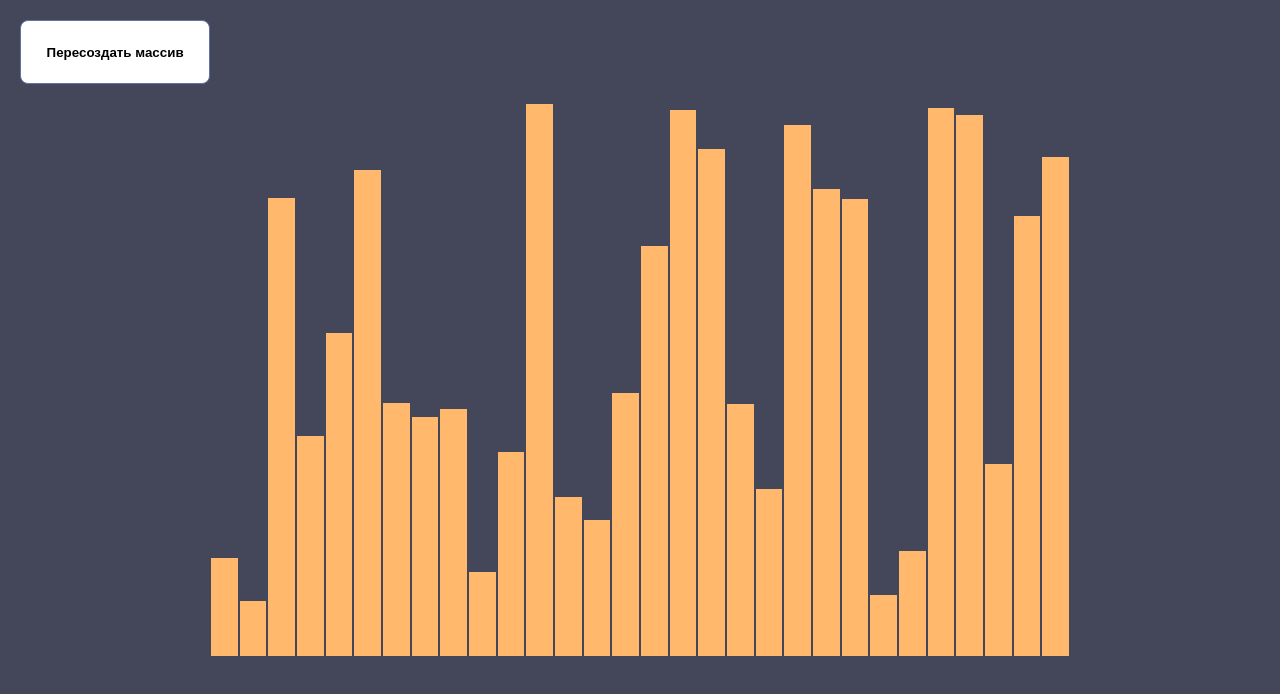
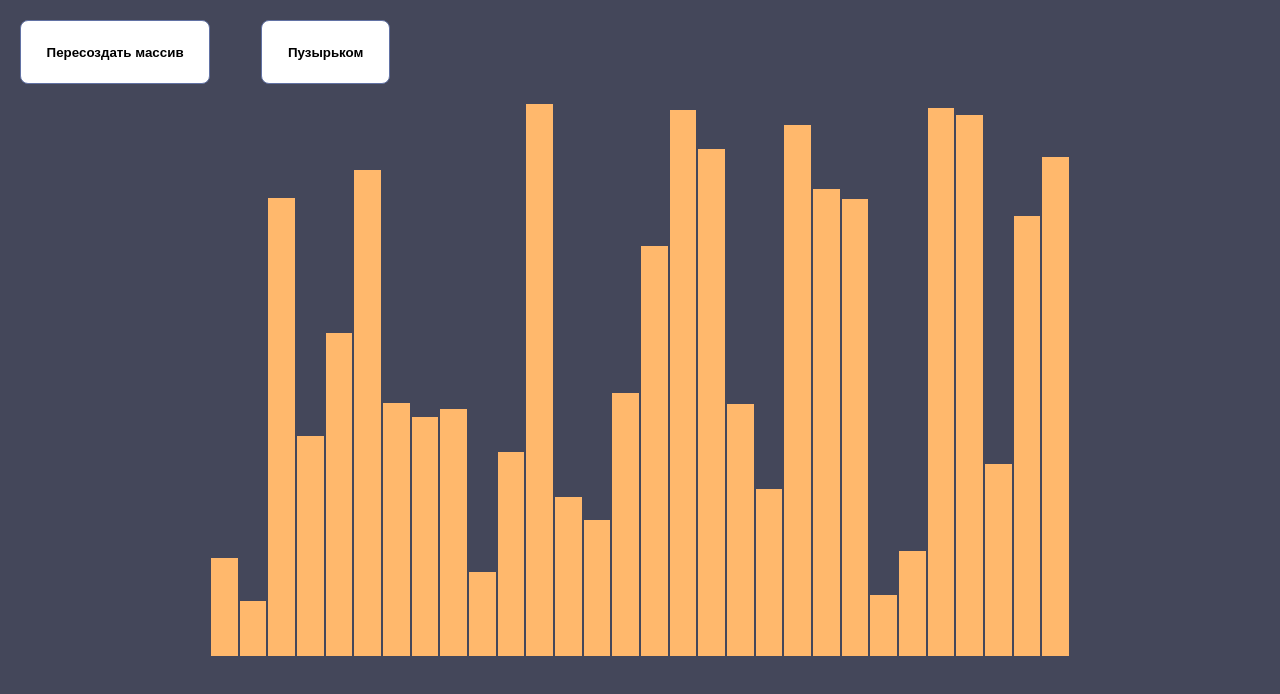
Before and after one commit to shaulov/sorting-algorithms-visualization, a React (Create React App) app: page / in a window 1280 px wide. Shown: the top 694 px of the page. Built offline with nearby package versions, Linux system fonts and the light colour scheme.

Commit message:
Add sort buttons

```diff
--- a/src/components/controls/controls.tsx
+++ b/src/components/controls/controls.tsx
@@ -1,4 +1,5 @@
 import ResetButton from '../reset-button/reset-button';
+import SortButtons from '../sort-buttons/sort-buttons';
 
 import './controls.scss';
 
@@ -6,6 +7,7 @@ const Controls = () => (
   <div className="controls">
     <div className="controls__buttons">
       <ResetButton />
+      <SortButtons />
     </div>
   </div>
 );
--- /dev/null
+++ b/src/components/sort-buttons/sort-buttons.scss
@@ -0,0 +1,3 @@
+.buttons {
+  margin-left: 3.2rem;
+}
--- /dev/null
+++ b/src/components/sort-buttons/sort-buttons.tsx
@@ -0,0 +1,19 @@
+import { useAppDispatch } from '../../hooks';
+import { bubbleSort } from '../../store/action';
+import Button from '../button/button';
+import './sort-buttons.scss';
+
+function SortButtons () {
+  const dispatch = useAppDispatch();
+  const onBubbleSort = () => {
+    dispatch(bubbleSort());
+  };
+
+  return (
+    <div className="buttons">
+      <Button text="Пузырьком" onClick={onBubbleSort} />
+    </div>
+  );
+}
+
+export default SortButtons;
```
